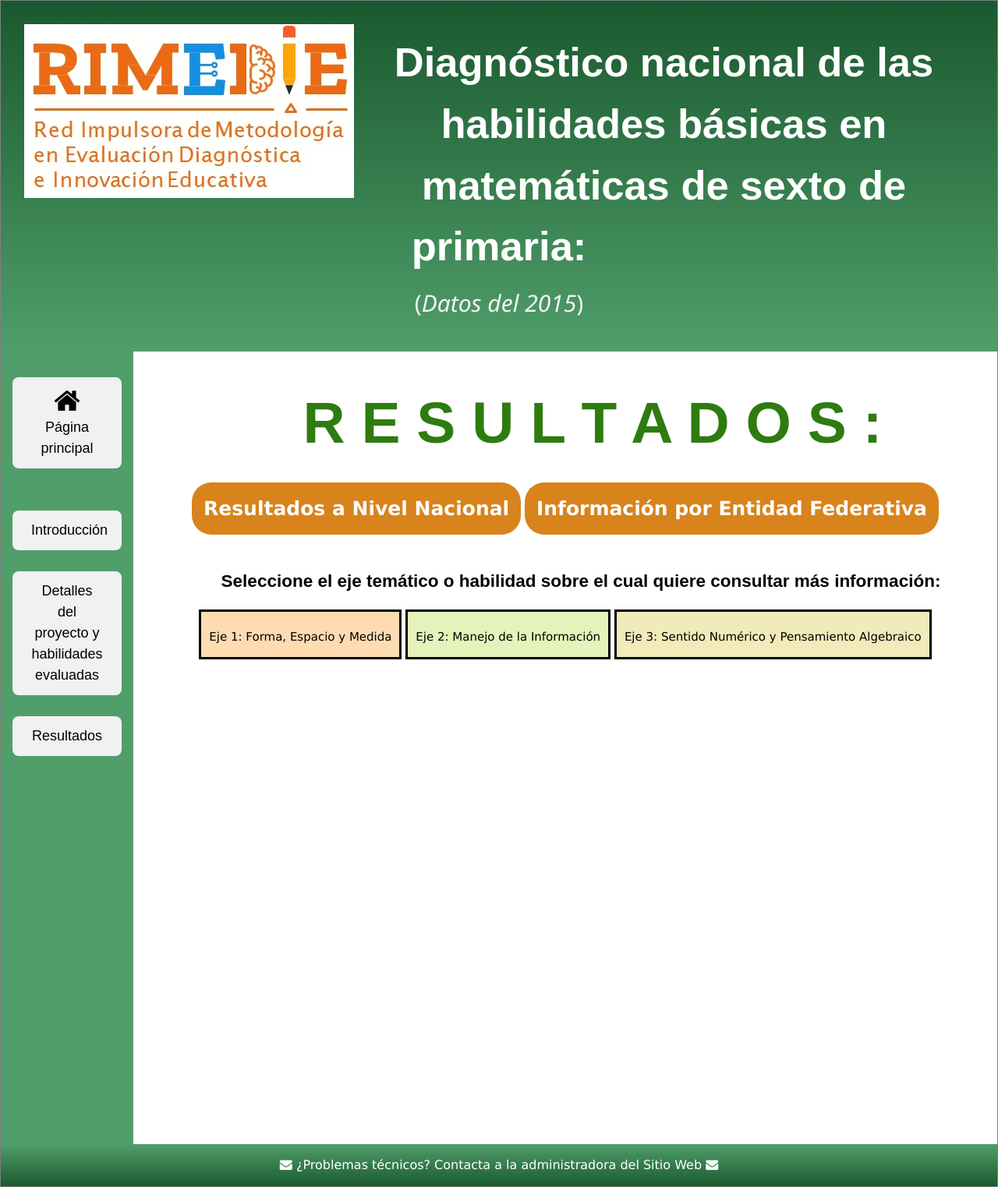
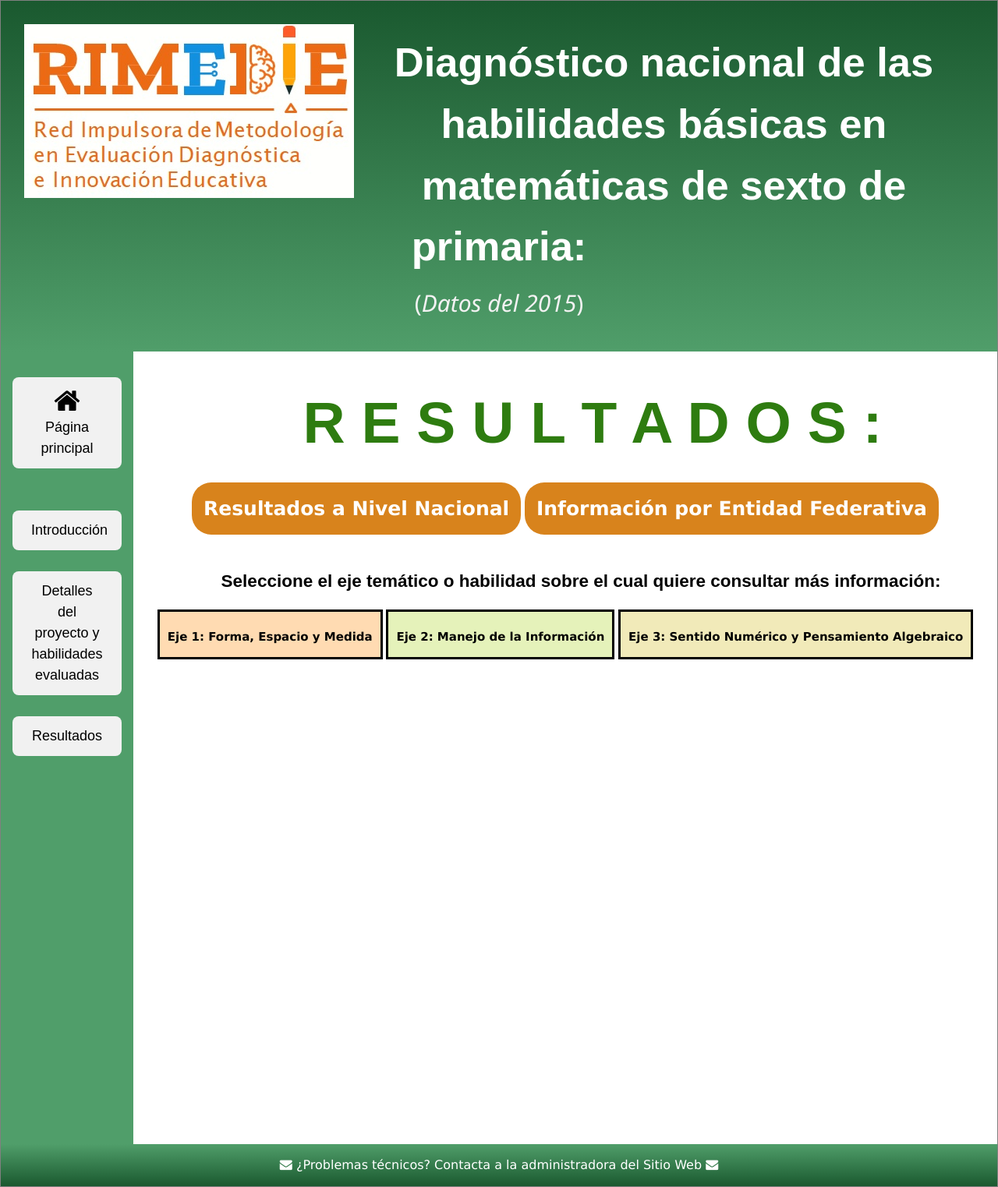
Before and after one commit to rimedie/rimedie.github.io, a Jekyll site: the page built from PLANEA-ELSEN_2015/Heatmaps.html, in a window 1280 px wide. Shown: the whole page at 78% size. Built offline with Jekyll 4.4.1, drawn with Linux system fonts in a browser that asks for light colours.

Commit message:
Update 1_MapasCalor.html

```diff
--- a/_layouts/1_MapasCalor.html
+++ b/_layouts/1_MapasCalor.html
@@ -250,7 +250,7 @@ p {
 
 <h2 class="interact" style="font-size: 1.5em; text-align:center; font-family: sans-serif; color: black;">Seleccione el eje temático o habilidad sobre el cual quiere consultar más información:</h1>
 <div class="dropdown">
-  <button class="dropbtn" style="padding:10px; background-color: #ffdbb2; border: 3px solid black;"><a href="/ProyVisuales/1_Infografia_Feb2019/Heatmaps/Eje_FEM.html" style="color:black; font-size:15px;text-decoration: none;">Eje 1: Forma, Espacio y Medida</a></button>
+  <button class="dropbtn" style="padding:10px; background-color: #ffdbb2; border: 3px solid black;"><a href="/ProyVisuales/1_Infografia_Feb2019/Heatmaps/Eje_FEM.html" style="color:black; font-size:15px;text-decoration: none;"><b>Eje 1: Forma, Espacio y Medida</b></a></button>
   <div class="dropdown-content">
     	<a href="/ProyVisuales/1_Infografia_Feb2019/Heatmaps/FEM01.html">Habilidad FEM01</a>
 	<a href="/ProyVisuales/1_Infografia_Feb2019/Heatmaps/FEM02.html">Habilidad FEM02</a>
@@ -267,7 +267,7 @@ p {
     </div>
 </div>
 <div class="dropdown">
-  <button class="dropbtn" style="padding:10px; background-color: #e5f2ba; border: 3px solid black;"><a href="/ProyVisuales/1_Infografia_Feb2019/Heatmaps/Eje_MI.html" style="color:black;  font-size:15px;text-decoration: none;">Eje 2: Manejo de la Información</a></button>
+  <button class="dropbtn" style="padding:10px; background-color: #e5f2ba; border: 3px solid black;"><a href="/ProyVisuales/1_Infografia_Feb2019/Heatmaps/Eje_MI.html" style="color:black;  font-size:15px;text-decoration: none;"><b>Eje 2: Manejo de la Información</b></a></button>
   <div class="dropdown-content">
     	<a href="/ProyVisuales/1_Infografia_Feb2019/Heatmaps/MI01.html">Habilidad MI01</a>
 	<a href="/ProyVisuales/1_Infografia_Feb2019/Heatmaps/MI02.html">Habilidad MI02</a>
@@ -282,7 +282,7 @@ p {
 	</div>
 </div>
 <div class="dropdown">
-  <button class="dropbtn" style="padding:10px; background-color: #f1eab9; border: 3px solid black;"><a href="/ProyVisuales/1_Infografia_Feb2019/Heatmaps/Eje_SNPA.html" style="color:black;  font-size:15px;text-decoration: none;">Eje 3: Sentido Numérico y Pensamiento Algebraico</a></button>
+  <button class="dropbtn" style="padding:10px; background-color: #f1eab9; border: 3px solid black;"><a href="/ProyVisuales/1_Infografia_Feb2019/Heatmaps/Eje_SNPA.html" style="color:black;  font-size:15px;text-decoration: none;"><b>Eje 3: Sentido Numérico y Pensamiento Algebraico</b></a></button>
 	  <div class="dropdown-content">
     	<a href="/ProyVisuales/1_Infografia_Feb2019/Heatmaps/SNPA01.html">Habilidad SNPA01</a>
 	<a href="/ProyVisuales/1_Infografia_Feb2019/Heatmaps/SNPA02.html">Habilidad SNPA02</a>
```
